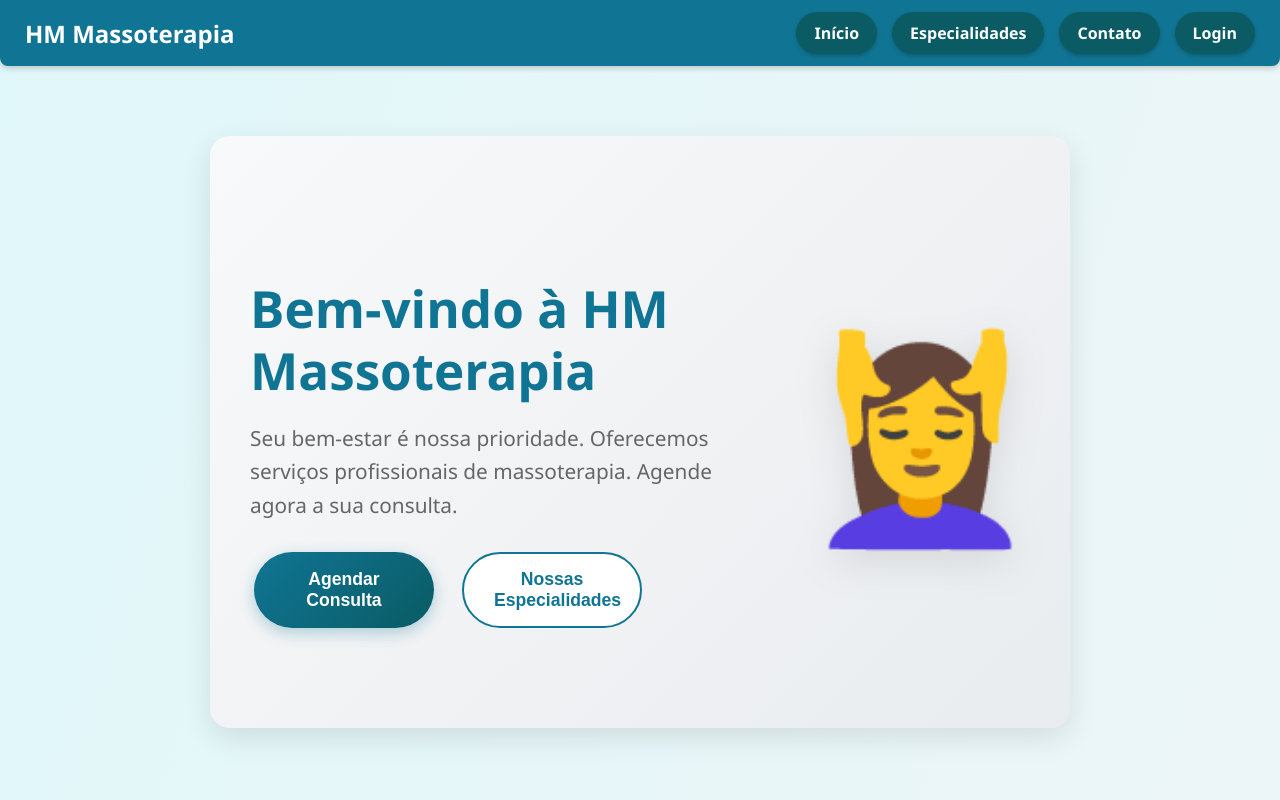
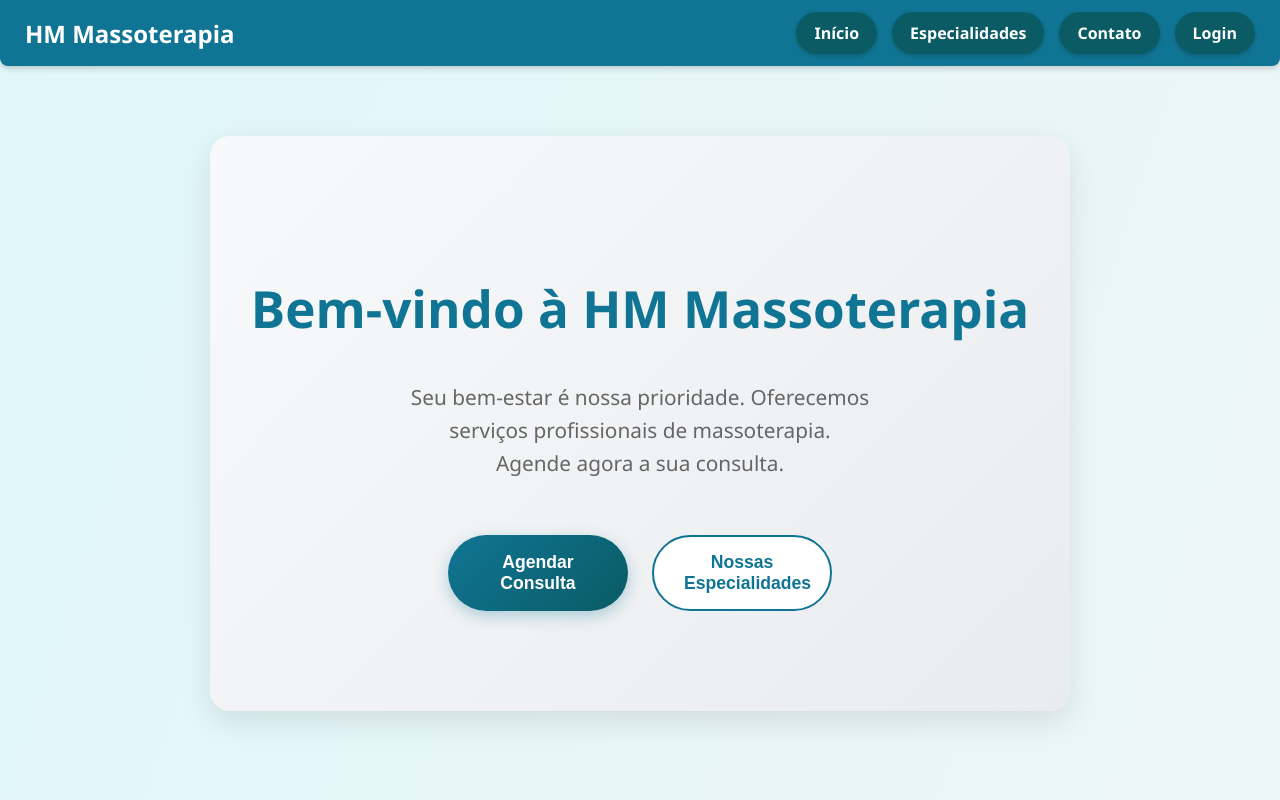
Before and after one commit to makotohigashiumc/pfc_frontend, a React (Vite) app: page / in a window 1280 px wide. Shown: the top 800 px of the page. Built offline with nearby package versions, Linux system fonts and the light colour scheme; no server answers.

Commit message:
feat: atualiza PaginaInicial.jsx e App.css

```diff
--- a/src/App.css
+++ b/src/App.css
@@ -1,3 +1,18 @@
+/* Centralização para PaginaInicial hero-section */
+.hero-content.centralizado {
+  display: flex;
+  flex-direction: column;
+  align-items: center;
+  justify-content: center;
+  text-align: center;
+}
+
+.hero-buttons.centralizar-botoes {
+  display: flex;
+  gap: 1rem;
+  justify-content: center;
+  margin-top: 1.5rem;
+}
 /* ===================================
    ESTILOS GLOBAIS DA APLICAÇÃO
    Arquivo principal de CSS que define:
--- a/src/components/PaginaInicial.jsx
+++ b/src/components/PaginaInicial.jsx
@@ -23,13 +23,13 @@ function PaginaInicial() {
     <div className="pagina-inicial">
       {/* Hero Section */}
       <section className="hero-section">
-        <div className="hero-content">
+        <div className="hero-content centralizado">
           <h1>Bem-vindo à HM Massoterapia</h1>
           <p className="hero-subtitle">
-            Seu bem-estar é nossa prioridade. Oferecemos serviços profissionais de massoterapia.
+            Seu bem-estar é nossa prioridade. Oferecemos serviços profissionais de massoterapia. <br />
             Agende agora a sua consulta.
           </p>
-          <div className="hero-buttons">
+          <div className="hero-buttons centralizar-botoes">
             <button
               className="btn-primary"
               onClick={handleAgendarClick}
@@ -43,9 +43,6 @@ function PaginaInicial() {
               Nossas Especialidades
             </button>
           </div>
-        </div>
-        <div className="hero-image">
-          <div className="massage-icon">💆‍♀️</div>
         </div>
       </section>
 
```
